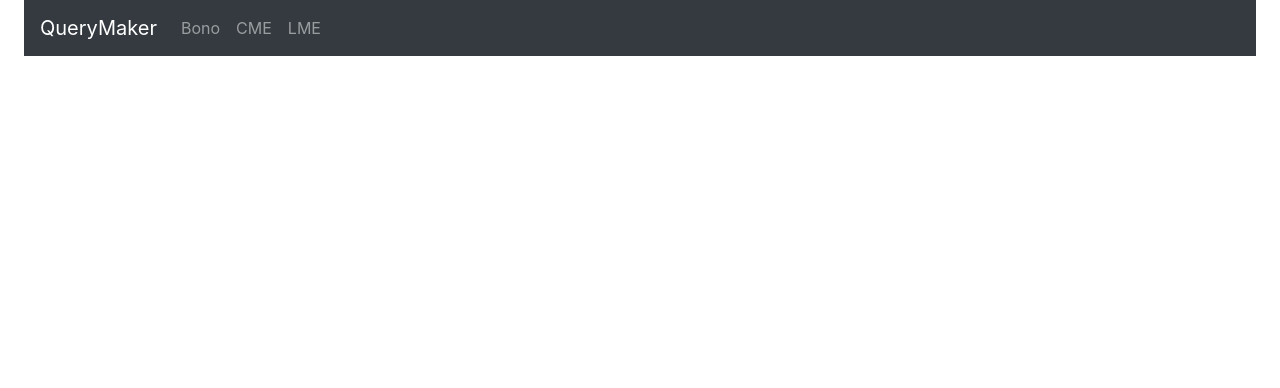
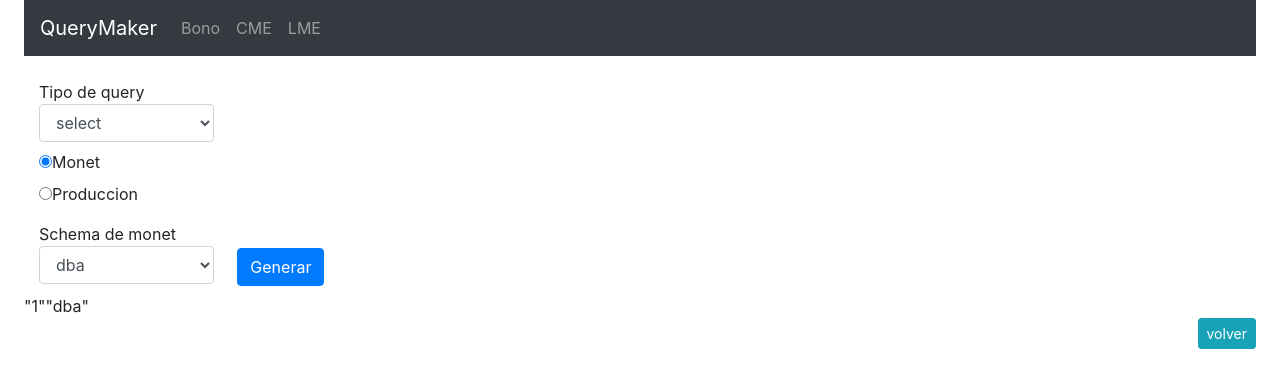
Before and after one commit to leonsandoval/querymaker-react, a React (Create React App) app: page /querymaker in a window 1280 px wide. Shown: the top 388 px of the page. Built offline with nearby package versions, Linux system fonts and the light colour scheme.

Commit message:
the real querymaker

```diff
--- a/src/Routes.js
+++ b/src/Routes.js
@@ -12,6 +12,7 @@ import CodId from "./components/codId";
 import NombreLugar from "./components/nombre";
 import EliminarLiquidacion from "./components/eliminar";
 import BonoNoExiste from "./components/noexiste";
+import Querymaker from "./components/querymaker";
 
 const Routes = () => {
   return (
@@ -28,6 +29,7 @@ const Routes = () => {
       <Route path="/bono/nombre" component={NombreLugar} />
       <Route path="/bono/eliminar" component={EliminarLiquidacion} />
       <Route path="/bono/noexiste" component={BonoNoExiste} />
+      <Route path="/querymaker" component={Querymaker} />
     </Switch>
   );
 };
--- /dev/null
+++ b/src/components/database.jsx
@@ -0,0 +1,34 @@
+import React from "react";
+import { Field } from "formik";
+
+function BaseDato(props) {
+  const monet = ["dba", "cme", "gct", "liquidador", "lme"];
+  const monetSchema = monet.map(monet => (
+    <option value={monet}>{monet}</option>
+  ));
+  const preProductivo = ["bono", "lme", "cme"];
+  const pre = preProductivo.map(preProductivo => (
+    <option value={preProductivo}>{preProductivo}</option>
+  ));
+  if (props.db === "1") {
+    return (
+      <label className="col-md-2 mb-2">
+        Schema de monet
+        <Field as="select" name="monet" className="form-control">
+          {monetSchema}
+        </Field>
+      </label>
+    );
+  } else {
+    return (
+      <label className="col-md-2 mb-2">
+        Base de produccion
+        <Field as="select" name="pre" className="form-control">
+          {pre}
+        </Field>
+      </label>
+    );
+  }
+}
+
+export default BaseDato;
--- /dev/null
+++ b/src/components/querymaker.jsx
@@ -0,0 +1,73 @@
+import React, { Component } from "react";
+import { Formik, Form, Field } from "formik";
+import BackButton from "./backButton";
+import BaseDato from "./database";
+
+const tipoQuery = ["select", "insert", "update", "delete"];
+const options = tipoQuery.map(tipoQuery => (
+  <option value={tipoQuery}>{tipoQuery}</option>
+));
+
+class Querymaker extends Component {
+  render() {
+    return (
+      <div>
+        <Formik
+          initialValues={{
+            db: "1",
+            tipoQuery: "select",
+            monet: "dba",
+            pre: "bono"
+          }}
+          onSubmit={data => {
+            let query = document.getElementById("query");
+            let texto = "";
+            let select = "select * from ";
+            if (data.tipoQuery === "select") {
+              if (data.db === "1") {
+                texto = select + data.monet;
+              } else {
+                texto = select + data.pre;
+              }
+            } else if (data.tipoQuery === "insert") {
+            }
+            query.innerText = texto;
+          }}
+        >
+          {({ values }) => (
+            <div>
+              <Form>
+                <label className="col-md-2 mb-2">
+                  Tipo de query
+                  <Field as="select" name="tipoQuery" className="form-control">
+                    {options}
+                  </Field>
+                </label>
+                <div className="col-md-2 mb-2">
+                  <Field type="radio" name="db" value="1" />
+                  <label>Monet</label>
+                  <br />
+                  <Field type="radio" name="db" value="2" />
+                  <label>Produccion</label>
+                </div>
+                <BaseDato db={values.db} />
+                <Field
+                  type="submit"
+                  value="Generar"
+                  className="btn btn-primary m-2"
+                />
+                <div className="well well-lg" id="query"></div>
+                {JSON.stringify(values.db)}
+                {JSON.stringify(values.monet)}
+              </Form>
+            </div>
+          )}
+        </Formik>
+
+        <BackButton />
+      </div>
+    );
+  }
+}
+
+export default Querymaker;
```
